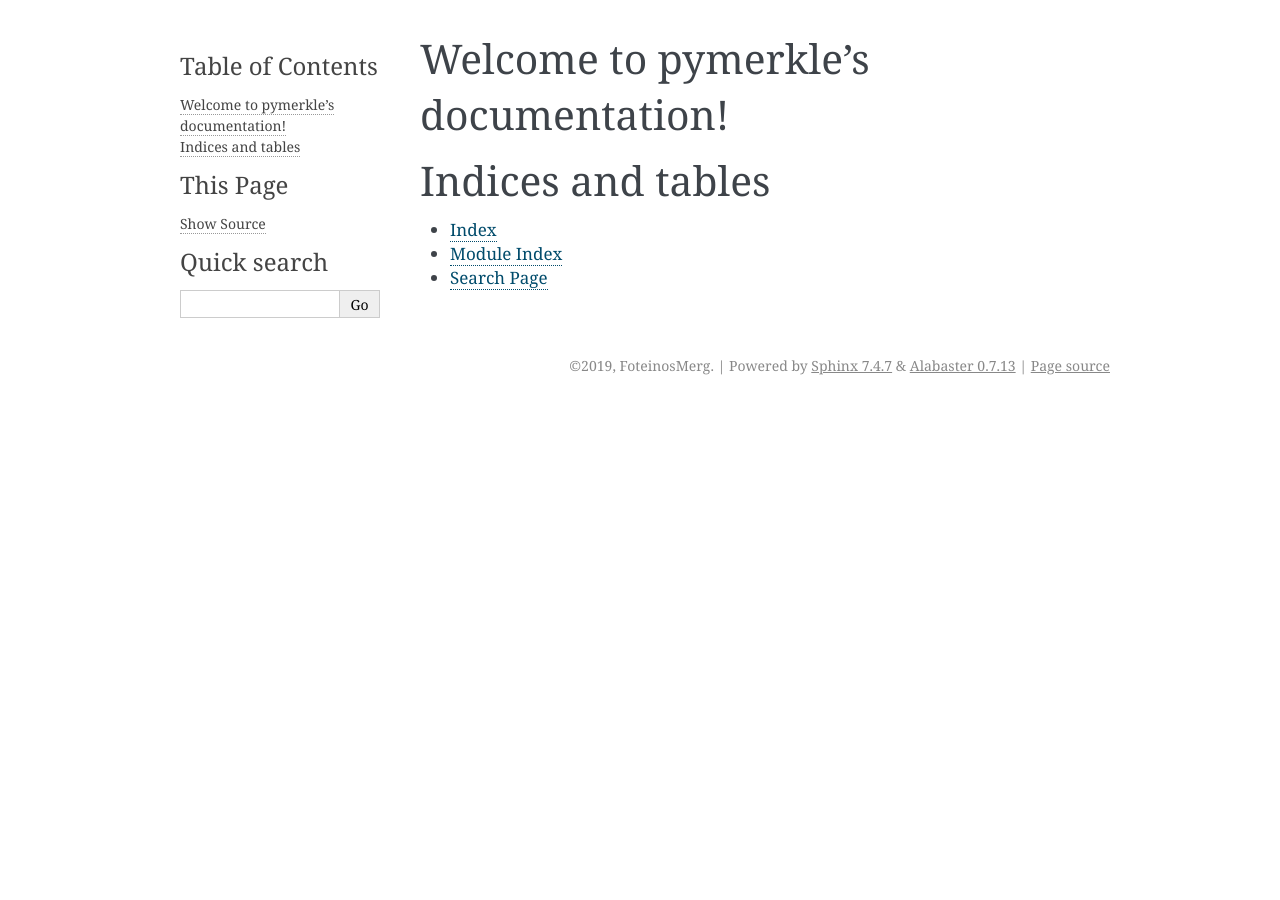
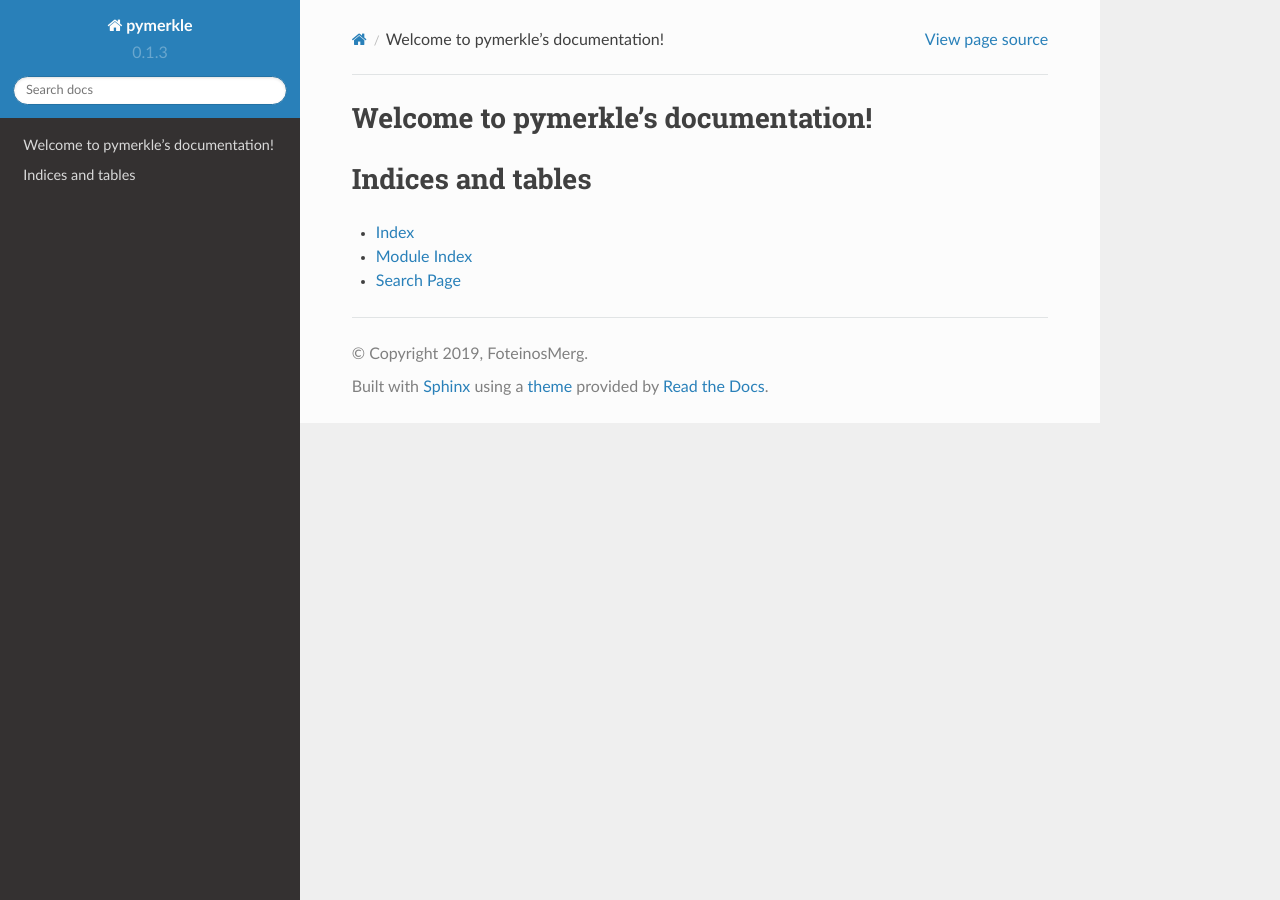
Before and after one commit to fmerg/pymerkle, a Sphinx documentation site: the page built from docs/source/index.rst, in a window 1280 px wide. Built offline with Sphinx 7.4.7 and the Read the Docs theme 2.0.0, drawn with Linux system fonts in a browser that asks for light colours; part of the change alters nothing that is shown.

```diff
--- a/docs/source/conf.py
+++ b/docs/source/conf.py
@@ -23,14 +23,14 @@ sys.path.insert(0, '../../pymerkle')
 
 # -- Project information -----------------------------------------------------
 
-project = 'pymerkle'
-copyright = '2019, FoteinosMerg'
+project = u'pymerkle'
+copyright = u'2019, FoteinosMerg'
 author = 'FoteinosMerg'
 
 # The short X.Y version
-version = ''
+version = '0.1.3'
 # The full version, including alpha/beta/rc tags
-release = '0.1.3'
+release = version
 
 
 # -- General configuration ---------------------------------------------------
@@ -72,7 +72,7 @@ language = None
 exclude_patterns = []
 
 # The name of the Pygments (syntax highlighting) style to use.
-pygments_style = None
+pygments_style = 'sphinx'
 
 
 # -- Options for HTML output -------------------------------------------------
@@ -81,6 +81,15 @@ pygments_style = None
 # a list of builtin themes.
 #
 # html_theme = 'default'
+
+on_rtd = os.environ.get('READTHEDOCS', None) == 'True'
+if on_rtd:
+    html_theme = "default"
+else:
+    html_theme_path = ["_themes"]
+    html_theme = "sphinx_rtd_theme"
+
+html_theme_options = {}
 
 # Theme options are theme-specific and customize the look and feel of a theme
 # further.  For a list of options available for each theme, see the
```
